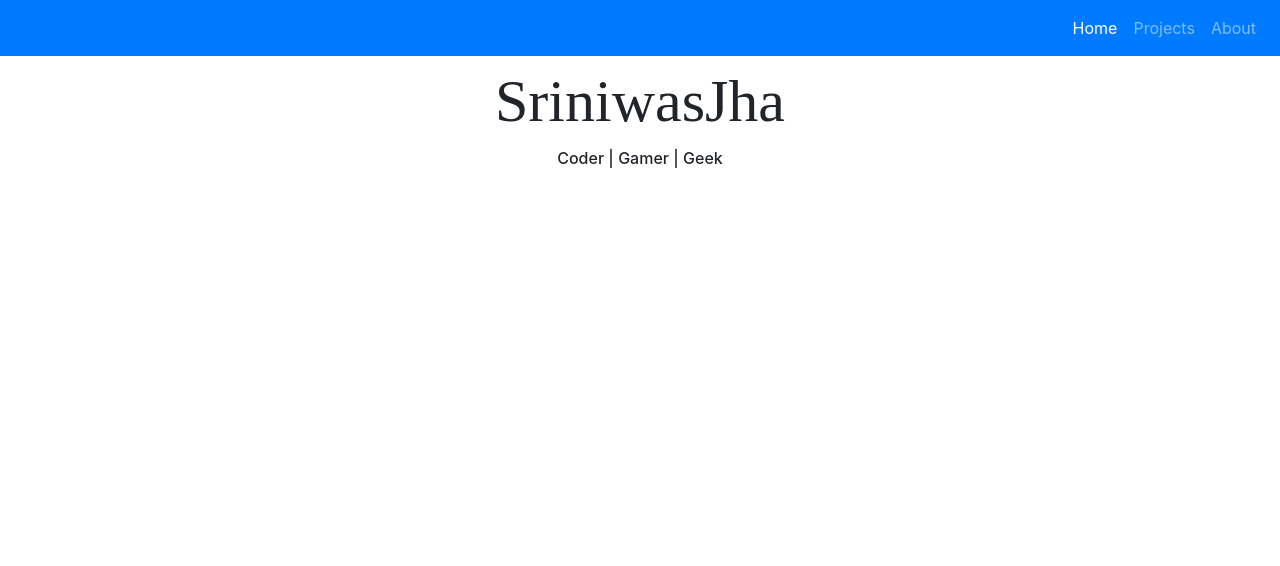
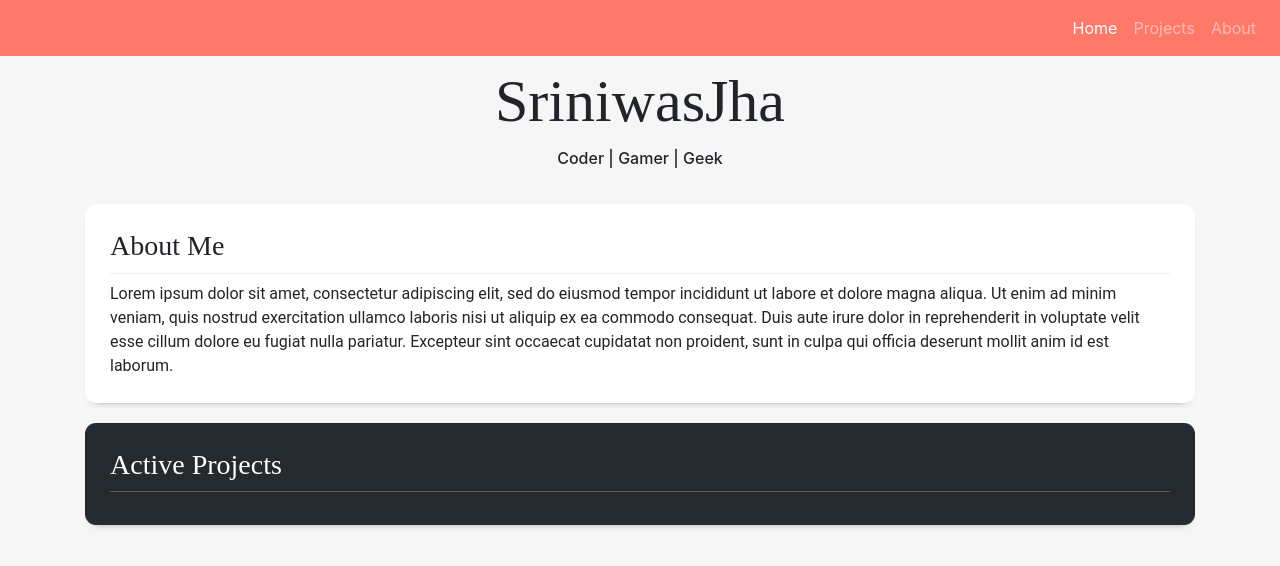
Before and after one commit to sriniwas14/SriniwasJha.in, a React (Create React App) app: page / in a window 1280 px wide. Shown: the top 566 px of the page. Built offline with nearby package versions, Linux system fonts and the light colour scheme; a web font is replaced by a local one.

Commit message:
Moved Header and TextSection to /components/elements

```diff
--- a/src/App.js
+++ b/src/App.js
@@ -1,7 +1,7 @@
 import './App.scss';
-import Header from './components/Header';
-import Hero from './components/Hero';
-import { Container } from 'react-bootstrap';
+import Header from './components/elements/Header';
+import { Container, Row, Col } from 'react-bootstrap';
+import TextSection from './components/elements/TextSection';
 
 function App() {
   return (
@@ -11,7 +11,20 @@ function App() {
       <div class="cs_brand" href="#">Sriniwas<b>Jha</b></div>
       <div class="cs_subhead">Coder | Gamer | Geek</div>
 
-      <Hero />
+      <br/>
+
+      <Container>
+        <Row>
+          <Col sm={12}>
+            <TextSection heading="About Me" text="Lorem ipsum dolor sit amet, consectetur adipiscing elit, sed do eiusmod tempor incididunt ut labore et dolore magna aliqua. Ut enim ad minim veniam, quis nostrud exercitation ullamco laboris nisi ut aliquip ex ea commodo consequat. Duis aute irure dolor in reprehenderit in voluptate velit esse cillum dolore eu fugiat nulla pariatur. Excepteur sint occaecat cupidatat non proident, sunt in culpa qui officia deserunt mollit anim id est laborum." />
+          </Col>
+        </Row>
+        <Row>
+          <Col sm={12}>
+            <TextSection variant="dark" heading="Active Projects" />
+          </Col>
+        </Row>
+      </Container>
 
     </div>
   );
--- a/src/App.scss
+++ b/src/App.scss
@@ -5,6 +5,24 @@
 // Local Imports
 @import "~bootstrap/scss/bootstrap";
 
+// Variables
+
+$bodyBackground: #f6f6f6;
+$primaryColor: #ff796b;
+$sectionLightBg : #ffffff;
+$sectionDarkBg : #242a2d;
+
+.bg-custom-primary {
+  background-color: $primaryColor !important;
+}
+
+body {
+  background-color: $bodyBackground;
+}
+
+p {
+  margin: 0 !important;
+}
 
 // Brand and subhead
 .cs_brand {
@@ -21,3 +39,42 @@
   text-align: center;
   font-weight: 500;
 }
+
+// Text Sections
+
+.cs_Section {
+  padding: 25px;
+  border-radius: 11px;
+  box-shadow: 0 5px 10px -9px;
+  margin: 10px 0;
+
+  & .cs_Headline {
+    font-family: "Oswald";
+    cursor: default;
+    padding-bottom: 10px;
+  }
+
+  & .cs_Text {
+    cursor: default;
+  }
+
+  &.light {
+    background: $sectionLightBg;
+    .cs_Headline {
+      border-bottom: 1px solid #eee;
+    }
+    .cs_Text {
+      font-family: "Roboto";
+    }
+  }
+  &.dark {
+    background-color: $sectionDarkBg;
+    .cs_Headline {
+      color: white;
+      border-bottom: 1px solid #5b5b5b;
+    }
+    .cs_Text {
+      color: white;
+    }
+  }
+}
--- a/src/components/Header.js
+++ b/src/components/elements/Header.js
@@ -3,7 +3,7 @@ import { Navbar, Nav } from 'react-bootstrap'
 
 export default function Header() {
     return (
-        <Navbar bg="primary" variant="dark">
+        <Navbar bg="custom-primary" variant="dark">
             <Nav className="ml-auto">
                 <Nav.Link active href="#home">Home</Nav.Link>
                 <Nav.Link href="#features">Projects</Nav.Link>
--- /dev/null
+++ b/src/components/elements/TextSection.js
@@ -0,0 +1,12 @@
+import React from 'react'
+
+export default function TextSection(props) {
+    return (
+        <div className={"cs_Section "+(props.variant=='dark' ? "dark" : "light")}>
+            <h3 className="cs_Headline">{props.heading}</h3>
+            {
+                props.render!= undefined ? (props.render) : (<p className="cs_Text">{props.text}</p>)
+            }
+        </div>
+    )
+}
```
